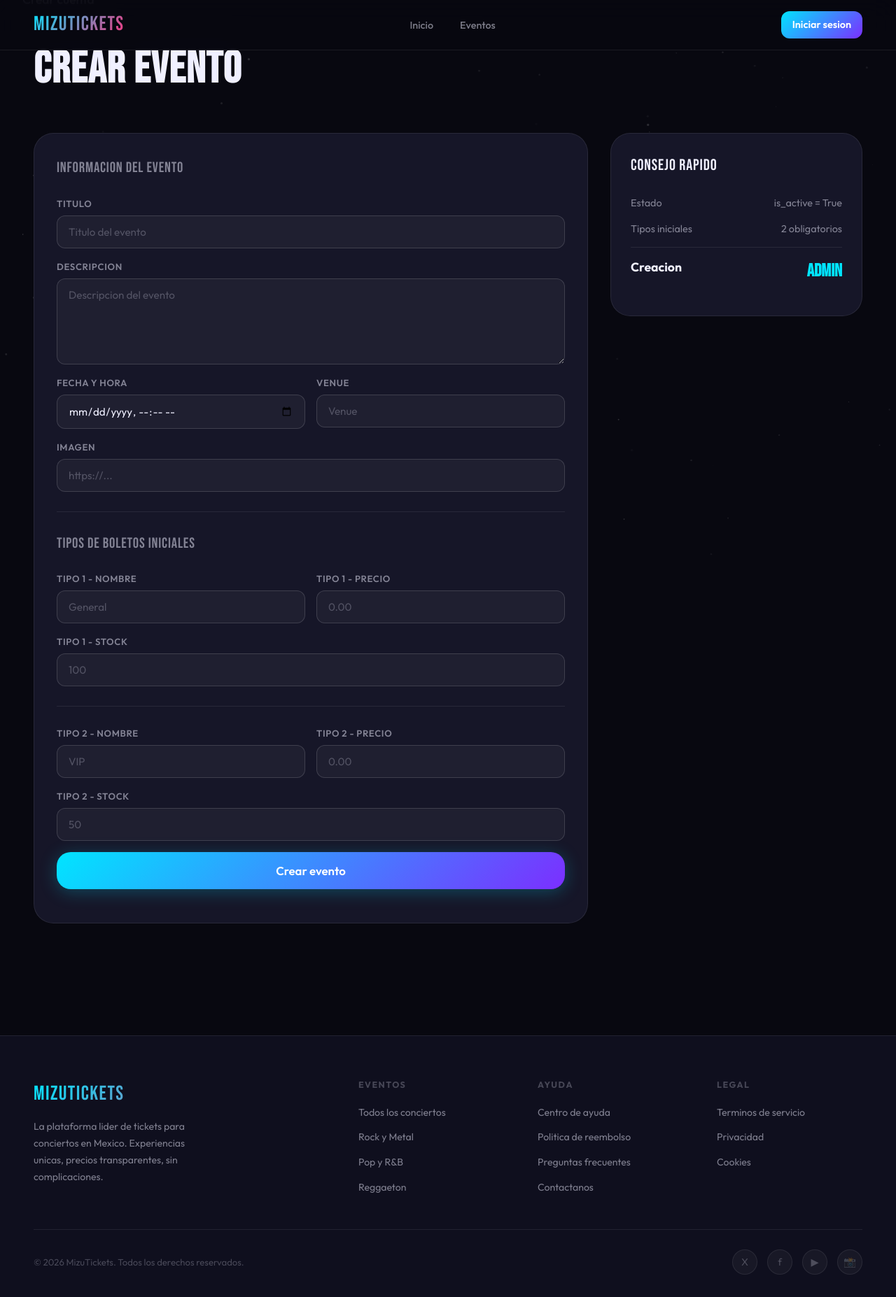
After one commit to DaManu123/Mizu_Tickets, a Flask app: template app/templates/admin/event_create.html in a window 1280 px wide. The commit adds this page. Shown: the whole page at 70% size. Run offline with Flask 3, Linux system fonts and the light colour scheme; the template is opened without the code that fills it: values that come from a table or form of the project are taken from there, others are empty.

Commit message:
feat: Fase 5 - Implementación de panel admin y creación de eventos (HU13)

```diff
--- a/app/__init__.py
+++ b/app/__init__.py
@@ -17,11 +17,13 @@ def create_app(config_class=Config):
     login_manager.init_app(app)
 
     from .auth import bp as auth_bp
+    from .admin import bp as admin_bp
     from .main import bp as main_bp
     from .orders import bp as orders_bp
 
     app.register_blueprint(main_bp)
     app.register_blueprint(auth_bp)
+    app.register_blueprint(admin_bp)
     app.register_blueprint(orders_bp)
 
     # Import models so Flask-Migrate can detect them.
--- /dev/null
+++ b/app/admin/__init__.py
@@ -0,0 +1,5 @@
+from flask import Blueprint
+
+bp = Blueprint("admin", __name__, url_prefix="/admin")
+
+from . import routes  # noqa: E402,F401
--- /dev/null
+++ b/app/admin/forms.py
@@ -0,0 +1,41 @@
+from flask_wtf import FlaskForm
+from wtforms import DecimalField, DateTimeLocalField, IntegerField, StringField, TextAreaField, SubmitField
+from wtforms.validators import DataRequired, Length, NumberRange
+
+
+class EventCreateForm(FlaskForm):
+    title = StringField("Titulo", validators=[DataRequired(), Length(max=200)])
+    description = TextAreaField("Descripcion", validators=[DataRequired(), Length(max=2000)])
+    date = DateTimeLocalField(
+        "Fecha y hora",
+        format="%Y-%m-%dT%H:%M",
+        validators=[DataRequired()],
+    )
+    venue = StringField("Venue", validators=[DataRequired(), Length(max=200)])
+    image_url = StringField("Imagen", validators=[DataRequired(), Length(max=500)])
+
+    ticket1_name = StringField("Tipo 1 - Nombre", validators=[DataRequired(), Length(max=80)])
+    ticket1_price = DecimalField(
+        "Tipo 1 - Precio",
+        places=2,
+        rounding=None,
+        validators=[DataRequired(), NumberRange(min=0)],
+    )
+    ticket1_stock = IntegerField(
+        "Tipo 1 - Stock",
+        validators=[DataRequired(), NumberRange(min=0)],
+    )
+
+    ticket2_name = StringField("Tipo 2 - Nombre", validators=[DataRequired(), Length(max=80)])
+    ticket2_price = DecimalField(
+        "Tipo 2 - Precio",
+        places=2,
+        rounding=None,
+        validators=[DataRequired(), NumberRange(min=0)],
+    )
+    ticket2_stock = IntegerField(
+        "Tipo 2 - Stock",
+        validators=[DataRequired(), NumberRange(min=0)],
+    )
+
+    submit = SubmitField("Crear evento")
--- /dev/null
+++ b/app/templates/admin/event_create.html
@@ -0,0 +1,117 @@
+{% extends "base.html" %}
+
+{% block title %}Crear evento - Mizu Tickets{% endblock %}
+
+{% block content %}
+<div class="page checkout-page">
+  <div class="container">
+    <h1 class="checkout-title">CREAR EVENTO</h1>
+
+    <div class="checkout-layout" style="grid-template-columns:1fr 360px">
+      <div>
+        <div class="form-card">
+          <div class="form-section-title">Informacion del evento</div>
+          <form method="post" novalidate>
+            {{ form.hidden_tag() }}
+
+            <div class="form-row">
+              <div class="form-group">
+                <label class="form-label" for="title">{{ form.title.label.text }}</label>
+                {{ form.title(class_='form-input' + (' error' if form.title.errors else ''), id='title', placeholder='Titulo del evento') }}
+                {% for error in form.title.errors %}<span class="form-error">{{ error }}</span>{% endfor %}
+              </div>
+            </div>
+
+            <div class="form-row">
+              <div class="form-group">
+                <label class="form-label" for="description">{{ form.description.label.text }}</label>
+                {{ form.description(class_='form-input' + (' error' if form.description.errors else ''), id='description', rows='5', placeholder='Descripcion del evento') }}
+                {% for error in form.description.errors %}<span class="form-error">{{ error }}</span>{% endfor %}
+              </div>
+            </div>
+
+            <div class="form-row cols2">
+              <div class="form-group">
+                <label class="form-label" for="date">{{ form.date.label.text }}</label>
+                {{ form.date(class_='form-input' + (' error' if form.date.errors else ''), id='date', type='datetime-local') }}
+                {% for error in form.date.errors %}<span class="form-error">{{ error }}</span>{% endfor %}
+              </div>
+              <div class="form-group">
+                <label class="form-label" for="venue">{{ form.venue.label.text }}</label>
+                {{ form.venue(class_='form-input' + (' error' if form.venue.errors else ''), id='venue', placeholder='Venue') }}
+                {% for error in form.venue.errors %}<span class="form-error">{{ error }}</span>{% endfor %}
+              </div>
+            </div>
+
+            <div class="form-row">
+              <div class="form-group">
+                <label class="form-label" for="image_url">{{ form.image_url.label.text }}</label>
+                {{ form.image_url(class_='form-input' + (' error' if form.image_url.errors else ''), id='image_url', placeholder='https://...') }}
+                {% for error in form.image_url.errors %}<span class="form-error">{{ error }}</span>{% endfor %}
+              </div>
+            </div>
+
+            <div class="divider"></div>
+            <div class="form-section-title">Tipos de boletos iniciales</div>
+
+            <div class="form-row cols2">
+              <div class="form-group">
+                <label class="form-label" for="ticket1_name">{{ form.ticket1_name.label.text }}</label>
+                {{ form.ticket1_name(class_='form-input' + (' error' if form.ticket1_name.errors else ''), id='ticket1_name', placeholder='General') }}
+                {% for error in form.ticket1_name.errors %}<span class="form-error">{{ error }}</span>{% endfor %}
+              </div>
+              <div class="form-group">
+                <label class="form-label" for="ticket1_price">{{ form.ticket1_price.label.text }}</label>
+                {{ form.ticket1_price(class_='form-input' + (' error' if form.ticket1_price.errors else ''), id='ticket1_price', step='0.01', placeholder='0.00') }}
+                {% for error in form.ticket1_price.errors %}<span class="form-error">{{ error }}</span>{% endfor %}
+              </div>
+            </div>
+            <div class="form-row">
+              <div class="form-group">
+                <label class="form-label" for="ticket1_stock">{{ form.ticket1_stock.label.text }}</label>
+                {{ form.ticket1_stock(class_='form-input' + (' error' if form.ticket1_stock.errors else ''), id='ticket1_stock', min='0', placeholder='100') }}
+                {% for error in form.ticket1_stock.errors %}<span class="form-error">{{ error }}</span>{% endfor %}
+              </div>
+            </div>
+
+            <div class="divider"></div>
+
+            <div class="form-row cols2">
+              <div class="form-group">
+                <label class="form-label" for="ticket2_name">{{ form.ticket2_name.label.text }}</label>
+                {{ form.ticket2_name(class_='form-input' + (' error' if form.ticket2_name.errors else ''), id='ticket2_name', placeholder='VIP') }}
+                {% for error in form.ticket2_name.errors %}<span class="form-error">{{ error }}</span>{% endfor %}
+              </div>
+              <div class="form-group">
+                <label class="form-label" for="ticket2_price">{{ form.ticket2_price.label.text }}</label>
+                {{ form.ticket2_price(class_='form-input' + (' error' if form.ticket2_price.errors else ''), id='ticket2_price', step='0.01', placeholder='0.00') }}
+                {% for error in form.ticket2_price.errors %}<span class="form-error">{{ error }}</span>{% endfor %}
+              </div>
+            </div>
+            <div class="form-row">
+              <div class="form-group">
+                <label class="form-label" for="ticket2_stock">{{ form.ticket2_stock.label.text }}</label>
+                {{ form.ticket2_stock(class_='form-input' + (' error' if form.ticket2_stock.errors else ''), id='ticket2_stock', min='0', placeholder='50') }}
+                {% for error in form.ticket2_stock.errors %}<span class="form-error">{{ error }}</span>{% endfor %}
+              </div>
+            </div>
+
+            <div class="form-row">
+              {{ form.submit(class_='btn btn-primary btn-lg') }}
+            </div>
+          </form>
+        </div>
+      </div>
+
+      <div>
+        <div class="order-summary">
+          <div class="order-summary-title">Consejo rapido</div>
+          <div class="summary-line"><span>Estado</span><span>is_active = True</span></div>
+          <div class="summary-line"><span>Tipos iniciales</span><span>2 obligatorios</span></div>
+          <div class="summary-line total"><span>Creacion</span><span class="val">Admin</span></div>
+        </div>
+      </div>
+    </div>
+  </div>
+</div>
+{% endblock %}
--- a/app/templates/base.html
+++ b/app/templates/base.html
@@ -19,6 +19,9 @@
       <li><a class="nav-link" href="{{ url_for('main.catalog') }}">Eventos</a></li>
       {% if current_user.is_authenticated %}
       <li><a class="nav-link" href="#">Mi Perfil</a></li>
+      {% if current_user.role == 'admin' %}
+      <li><a class="nav-link" href="{{ url_for('admin.create_event') }}">Crear evento</a></li>
+      {% endif %}
       {% endif %}
     </ul>
     <div class="nav-actions">
@@ -39,6 +42,9 @@
     <a class="nav-link" href="{{ url_for('main.catalog') }}">Inicio</a>
     <a class="nav-link" href="{{ url_for('main.catalog') }}">Eventos</a>
     {% if current_user.is_authenticated %}
+    {% if current_user.role == 'admin' %}
+    <a class="nav-link" href="{{ url_for('admin.create_event') }}">Crear evento</a>
+    {% endif %}
     <form method="post" action="{{ url_for('auth.logout') }}">
       <button class="nav-link" type="submit">Cerrar sesion</button>
     </form>
```
Also changed, not shown: app/admin/routes.py (added, +49 -0 lines).
